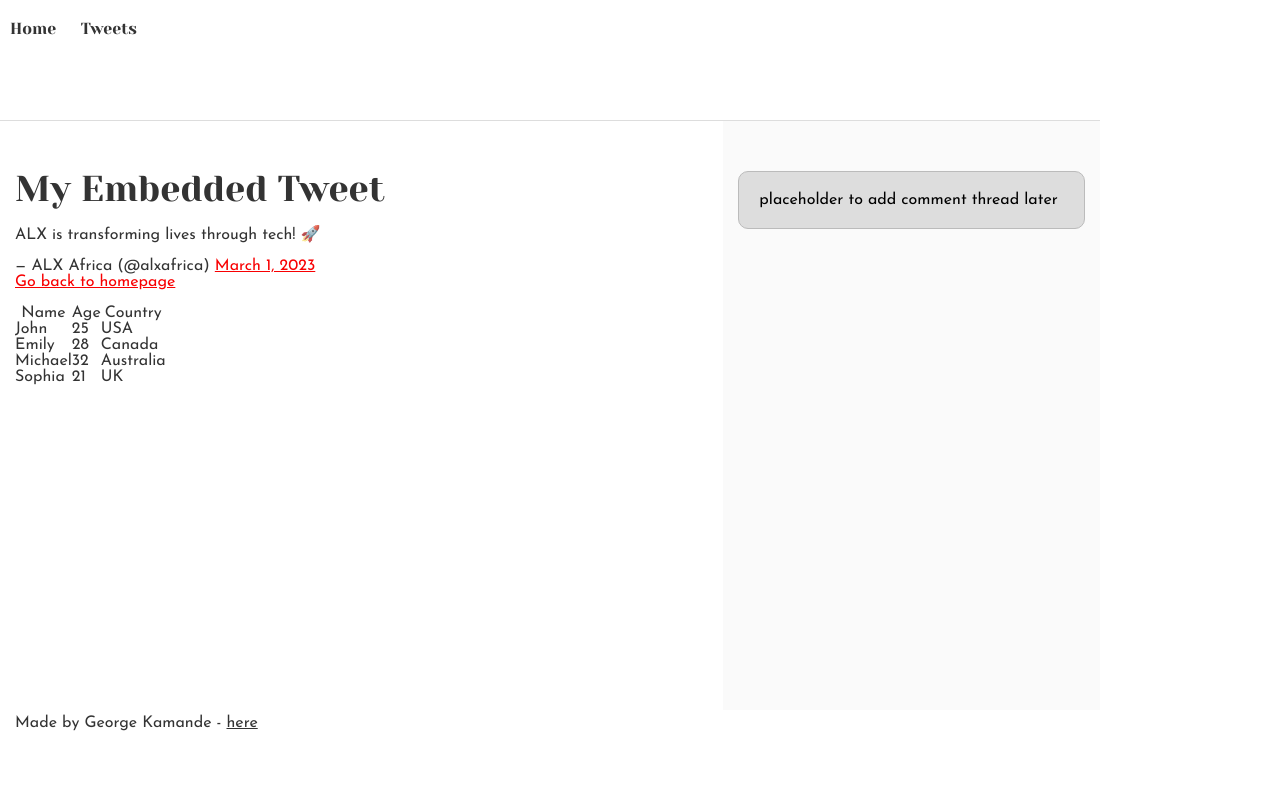
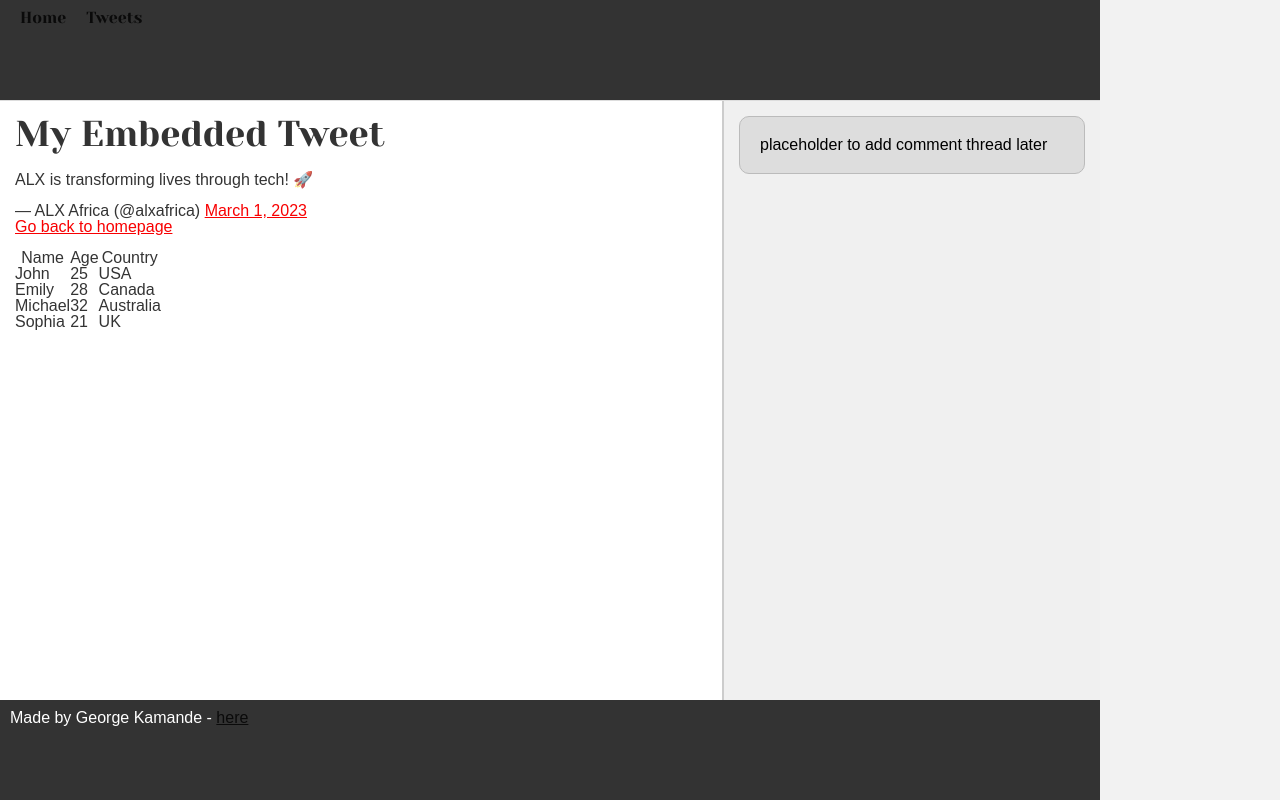
Before and after one commit to g3org3zx/alx_html_css, a plain HTML site: page css_basic/index.html in a window 1280 px wide. Drawn offline with Linux system fonts and the light colour scheme.

Commit message:
Update styles.css

```diff
--- a/css_basic/styles.css
+++ b/css_basic/styles.css
@@ -4,6 +4,8 @@ body {
   flex-direction: column;
   height: 100vh;
   margin: 0;
+   background-color: #f2f2f2;
+  font-family: Arial, sans-serif;
 }
 
 /* Make <main> a flex container for article and aside (side-by-side) */
@@ -16,11 +18,37 @@ main {
 /* Make article take 2/3 of the space */
 article {
   flex: 2;
+  background-color: white;
+  padding: 15px;
   overflow-y: auto;
 }
 
 /* Make aside take 1/3 of the space */
 aside {
   flex: 1;
+   background-color: #f0f0f0;
+  padding: 15px;
+  border-left: 2px solid #ccc;
   overflow-y: auto;
 }
+header, footer {
+  background-color: #333;
+  color: white;
+  padding: 10px;
+}
+
+ul {
+  display: flex;
+  list-style-type: none;
+  padding: 0;
+  margin: 0;
+}
+
+li {
+  margin-right: 15px;
+}
+
+.logo {
+  font-size: 2em;
+  margin-right: 10px;
+}
```
